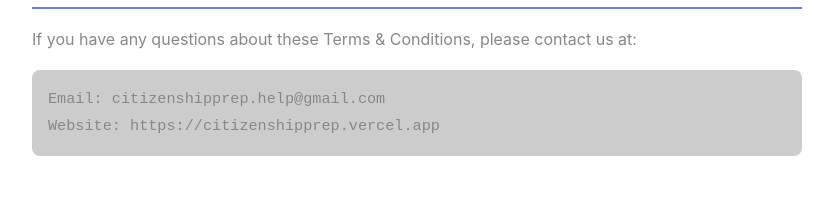
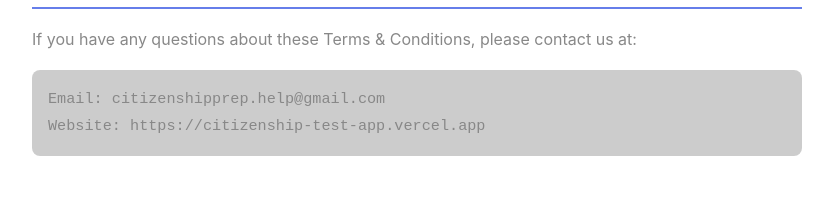
Before and after one commit to shahidabatool/citizenship-app, a Next.js app: page /terms in a window 1280 px wide. Shown: the part 5774-5980 px from the top of the page, without its empty margins (223-1056 px from the left). Built offline with nearby package versions, Linux system fonts and the light colour scheme.

Commit message:
Update contact URL to correct Vercel deployment address

```diff
--- a/app/privacy-policy/page.tsx
+++ b/app/privacy-policy/page.tsx
@@ -143,7 +143,8 @@
                     </p>
                     <p className={styles.contactInfo}>
                         Email: citizenshipprep.help@gmail.com<br />
-                        Website: https://citizenshipprep.vercel.app
+                        Website: https://citizenship-test-app.vercel.app
+
 
                     </p>
                 </section>
--- a/app/terms/page.tsx
+++ b/app/terms/page.tsx
@@ -199,7 +199,8 @@
                     </p>
                     <p className={styles.contactInfo}>
                         Email: citizenshipprep.help@gmail.com<br />
-                        Website: https://citizenshipprep.vercel.app
+                        Website: https://citizenship-test-app.vercel.app
+
 
                     </p>
                 </section>
```
